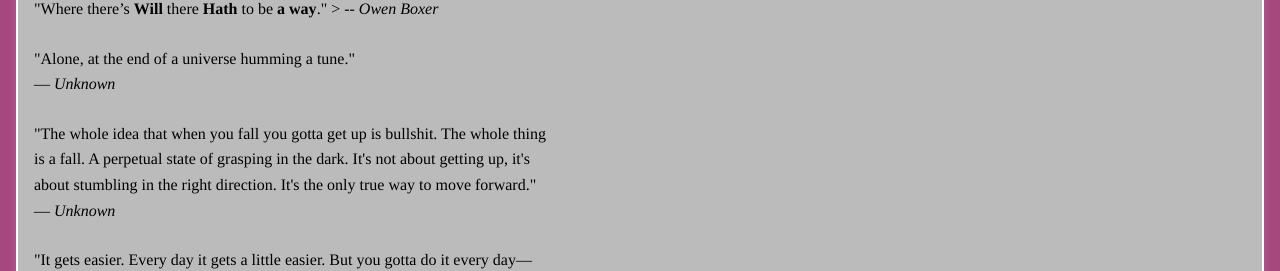
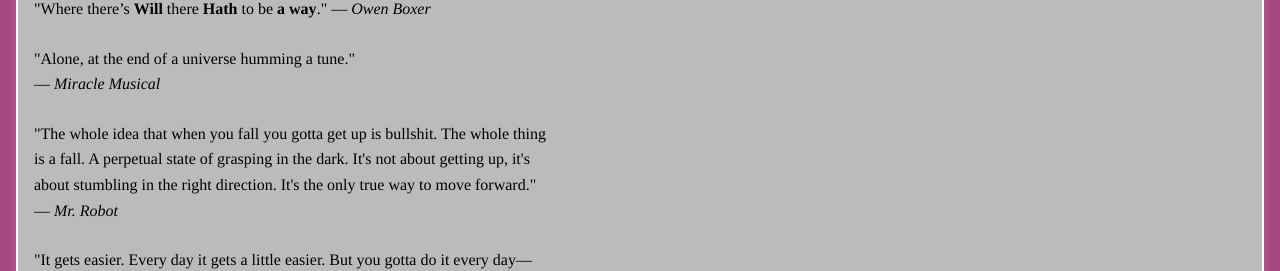
Before and after one commit to will-hath/willhath.com, a Next.js app: page /quotes in a window 1280 px wide. Shown: the part 134-405 px from the top of the page. Built offline with nearby package versions, Linux system fonts and the light colour scheme.

Commit message:
updated content

```diff
--- a/src/app/quotes/getContent.ts
+++ b/src/app/quotes/getContent.ts
@@ -1,13 +1,14 @@
 
 export function getquotesContent() {
   return `<blockquote>
-<p>&quot;Where there’s <strong>Will</strong> there <strong>Hath</strong> to be <strong>a way</strong>.&quot; &gt; -- <em>Owen Boxer</em></p>
+<p>&quot;Where there’s <strong>Will</strong> there <strong>Hath</strong> to be <strong>a way</strong>.&quot;
+— <em>Owen Boxer</em></p>
 </blockquote>
 <blockquote>
-<p>&quot;Alone, at the end of a universe humming a tune.&quot;<br>— <em>Unknown</em></p>
+<p>&quot;Alone, at the end of a universe humming a tune.&quot;<br>— <em>Miracle Musical</em></p>
 </blockquote>
 <blockquote>
-<p>&quot;The whole idea that when you fall you gotta get up is bullshit. The whole thing is a fall. A perpetual state of grasping in the dark. It&#39;s not about getting up, it&#39;s about stumbling in the right direction. It&#39;s the only true way to move forward.&quot;<br>— <em>Unknown</em></p>
+<p>&quot;The whole idea that when you fall you gotta get up is bullshit. The whole thing is a fall. A perpetual state of grasping in the dark. It&#39;s not about getting up, it&#39;s about stumbling in the right direction. It&#39;s the only true way to move forward.&quot;<br>— <em>Mr. Robot</em></p>
 </blockquote>
 <blockquote>
 <p>&quot;It gets easier. Every day it gets a little easier. But you gotta do it every day—that’s the hard part. But it does get easier.&quot;<br>— <em>BoJack Horseman</em></p>
```
